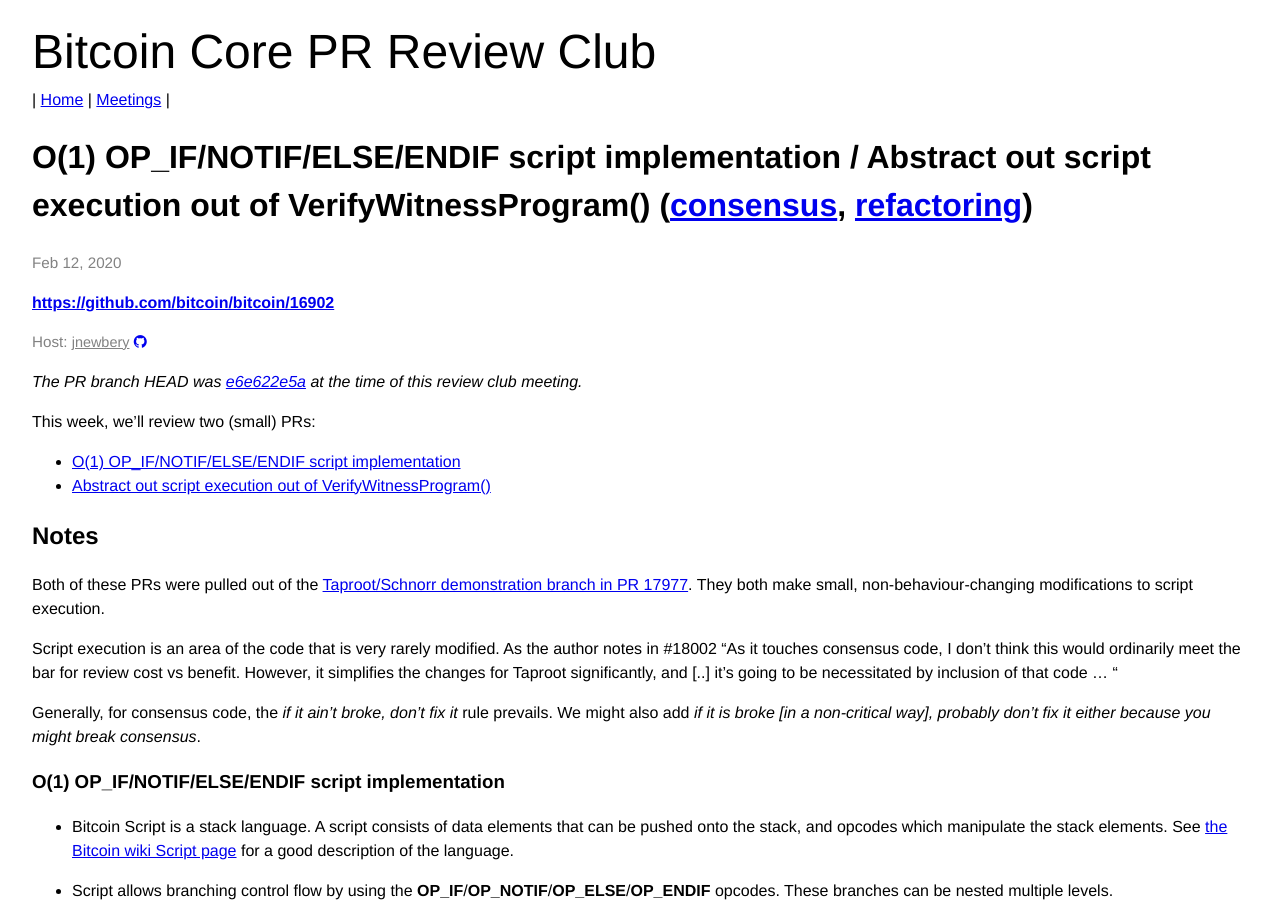
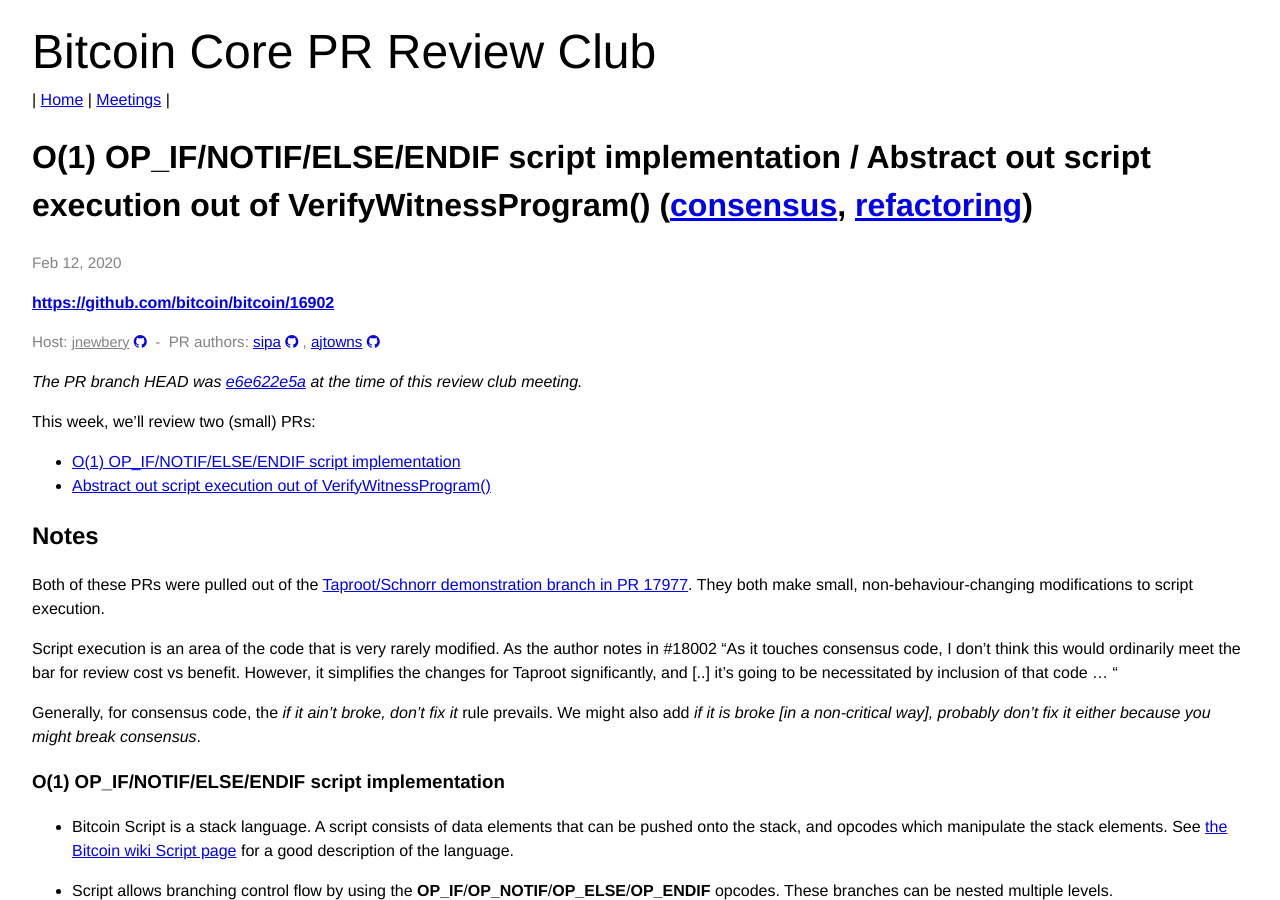
Before and after one commit to bitcoin-core-review-club/website, a Jekyll site: the page built from _posts/2020-02-12-#16902.md, in a window 1280 px wide and 900 px high. Built offline with Jekyll 4.4.1, drawn with Linux system fonts in a browser that asks for light colours.

Commit message:
Add authors to PR posts layout

```diff
--- a/_layouts/pr.html
+++ b/_layouts/pr.html
@@ -8,9 +8,18 @@
   {%- endfor -%}
 {% endcapture %}
 
+{% capture authors %}
+  {%- for author in page.authors -%}
+    <a class="author" href="/meetings-authors/#{{author}}">{{author}}</a>
+    <a href="https://github.com/{{ author }}"><i class="fa fa-github"></i></a>
+    {% unless forloop.last %}, {% endunless %}
+  {%- endfor -%}
+{% endcapture %}
+
 <section>
   <div class="post-content">
     <h1>{{ page.title }} ({{components}})</h1>
+
     <time class="dt-published" datetime="{{ page.date | date_to_xmlschema }}">
       {%- assign date_format = site.minima.date_format | default: "%b %-d, %Y" -%}
       {{ page.date | date: date_format }}
@@ -20,23 +29,31 @@
         {{ site.meeting_location }}
       {%- endif -%}
     </time>
+
     <p style="font-weight:bold">
       <a href="https://github.com/bitcoin/bitcoin/pull/{{ page.pr }}">
         https://github.com/bitcoin/bitcoin/{{ page.pr }}
       </a>
     </p>
+
     <p class="host">
       Host:
       <a class="host" href="/meetings-hosts/#{{ page.host }}">{{ page.host }}</a>
-      <a href="https://github.com/{{ page.host }}">
-        <i class="fa fa-github"></i>
-      </a>
+      <a href="https://github.com/{{ page.host }}"><i class="fa fa-github"></i></a>
+    {% unless authors == empty %}
+      &nbsp;-&nbsp;
+      <span class="author">
+        PR author{% if page.authors.size > 1 %}s{% endif %}: {{authors}}
+      </span>
+    {%- endunless -%}
     </p>
+
     {% if page.status == "past" %}
       {% if page.commit %}
       <p><em>The PR branch HEAD was <a href="https://github.com/bitcoin-core-review-club/bitcoin/tree/pr{{ page.pr }}/">{{ page.commit }}</a> at the time of this review club meeting.</em><p>
       {%- endif -%}
     {%- endif -%}
+
     <p>
       {{ content }}
     </p>
```
